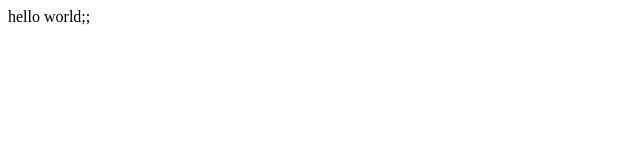
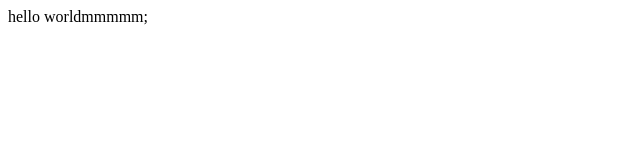
Before and after one commit to Ambmedrano/prueba-gt, a plain HTML site: page index.html in a window 1280 px wide. Shown: the full height of the page, 0-640 px from the left. Drawn offline with Linux system fonts and the light colour scheme.

Commit message:
Este es un curato commit

```diff
--- a/index.html
+++ b/index.html
@@ -8,7 +8,7 @@
 </head>
 
 <body>
-    hello world;;
+    hello worldmmmmm;
 </body>
 
 </html>
```
